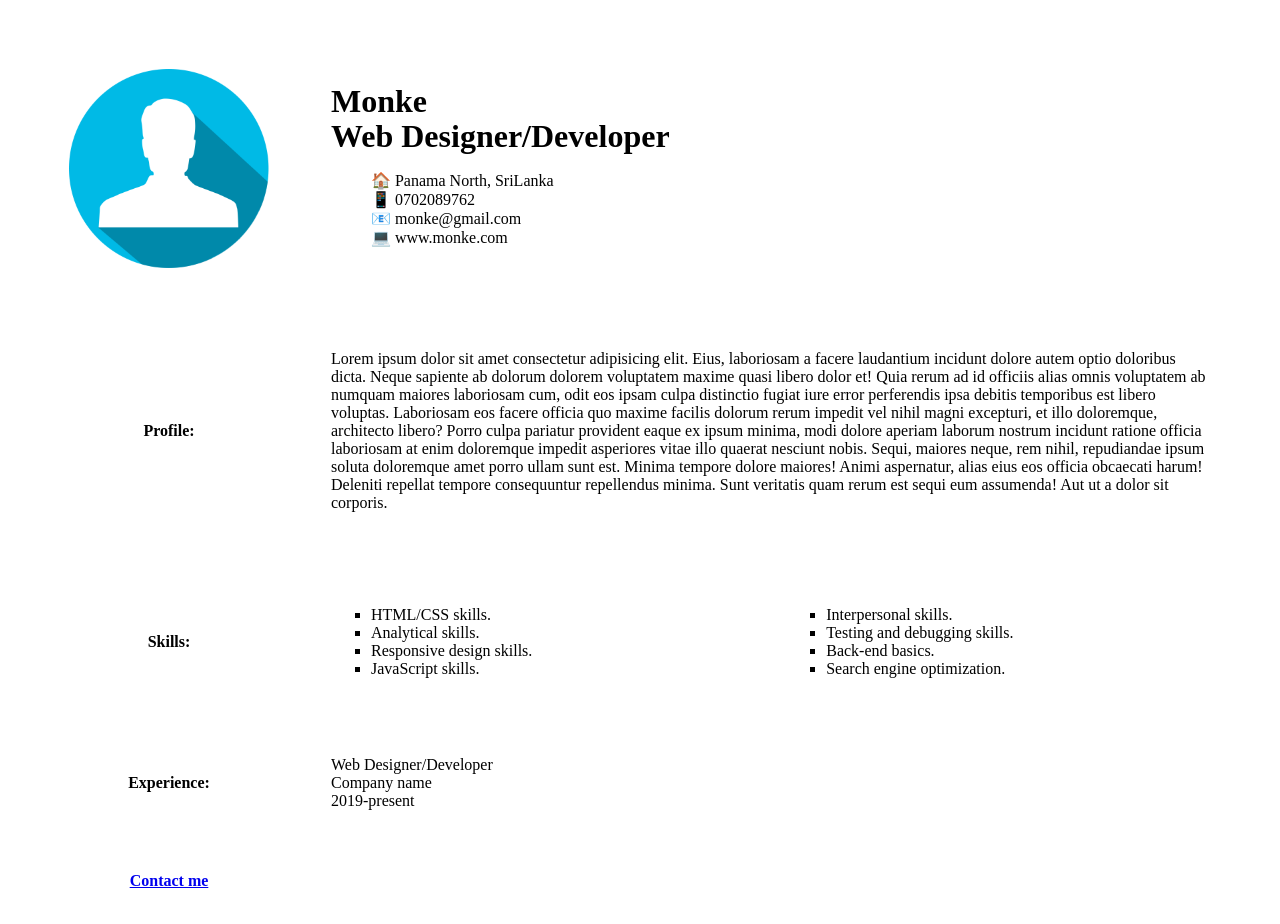
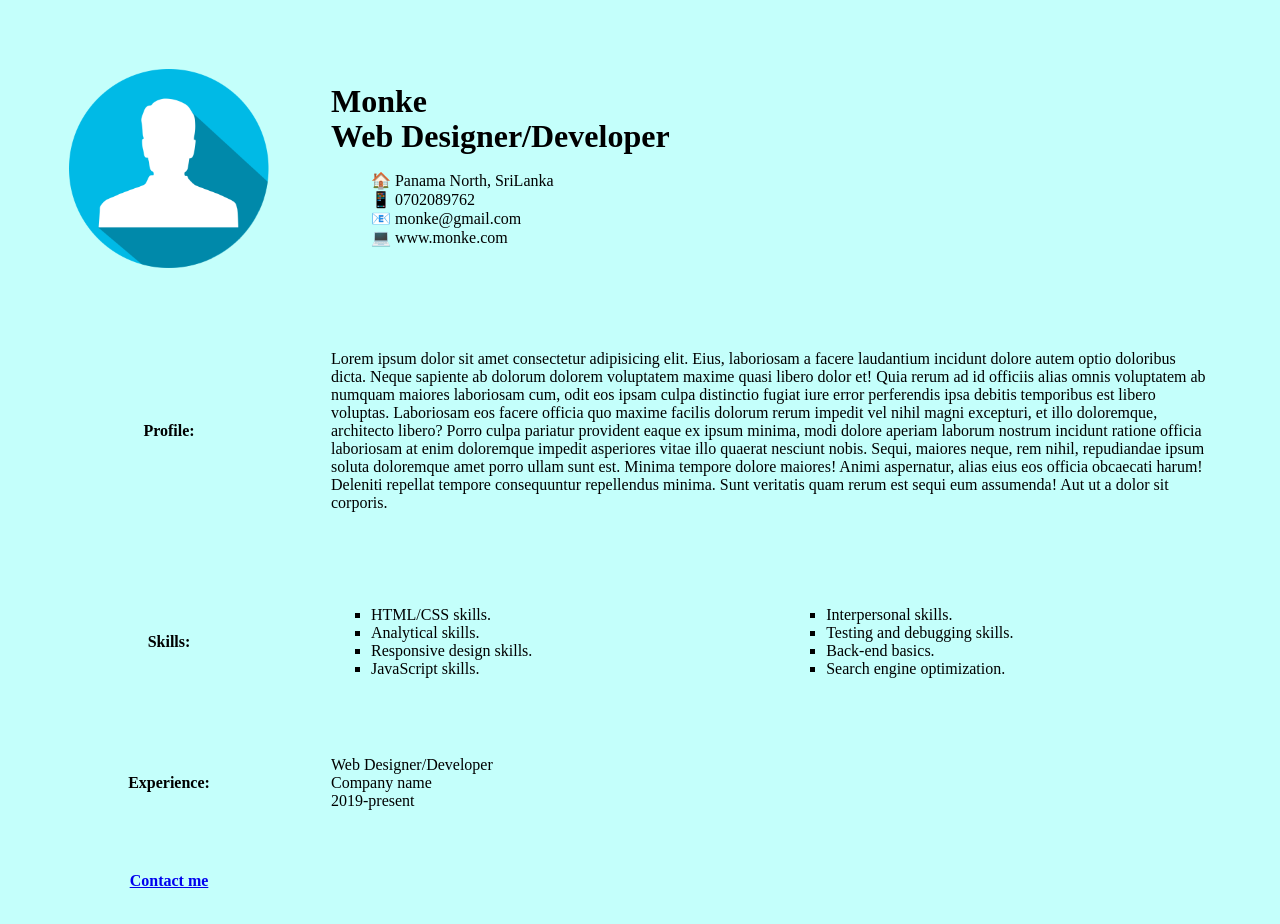
Before and after one commit to codemonke-jpg/cv, a plain HTML site: page index.html in a window 1280 px wide. Drawn offline with Linux system fonts and the light colour scheme; a web font is replaced by a local one.

Commit message:
Add files via upload

```diff
--- a/index.html
+++ b/index.html
@@ -28,7 +28,7 @@
 
 </style>
 
-<body>
+<body bgcolor="#c4fffb">
     <table cellspacing="60px">
         <tr>
             <td><img src="img/avatar.png" alt="profile" width="200px" ></td>
```
